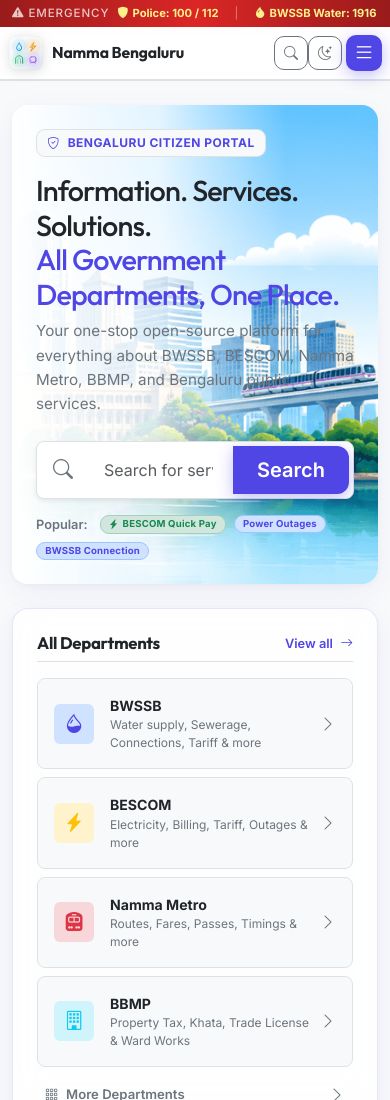
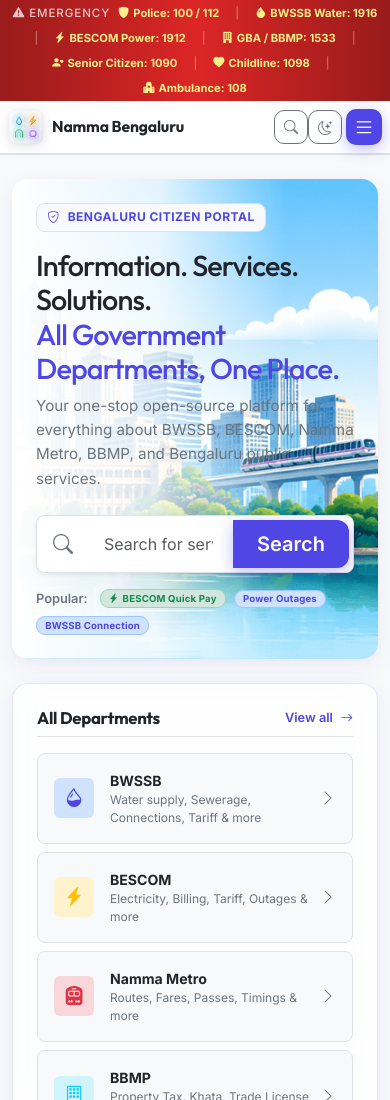
Before and after one commit to vishwas-r/namma-bengaluru-portal, a website built with Vite: page index.html in a window 390 px wide. Shown: the top 1100 px of the page. Built offline with nearby package versions, Linux system fonts and the light colour scheme; some packages are replaced by stand-ins of ours; no server answers; the database is empty.

Commit message:
Misc: Improved visibility of sos bar in mobile devices

```diff
--- a/src/style.css
+++ b/src/style.css
@@ -225,6 +225,7 @@
     top: 80px;
     transform: translateX(-100%);
   }
+
   .nb-dept-sidebar.is-open {
     transform: translateX(0);
   }
@@ -235,6 +236,7 @@
   .nb-dept-sidebar {
     transform: translateX(0) !important;
   }
+
   body.is-dept-page .nb-app-main-content {
     margin-left: 240px;
   }
@@ -518,17 +520,19 @@
   .nb-sos-bar {
     overflow-x: auto;
     white-space: nowrap;
-    flex-wrap: nowrap !important;
-    justify-content: flex-start !important;
+    flex-wrap: wrap !important;
+    justify-content: center !important;
     padding: 0.35rem 0.85rem;
     font-size: 0.72rem;
     scrollbar-width: none;
     -webkit-overflow-scrolling: touch;
   }
+
   .nb-sos-bar::-webkit-scrollbar {
     display: none;
   }
-  .nb-sos-bar > * {
+
+  .nb-sos-bar>* {
     flex-shrink: 0;
   }
 }
```
